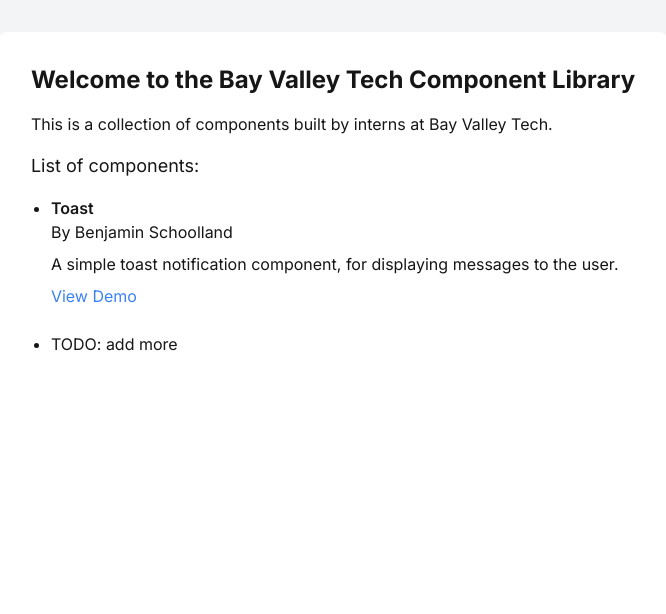
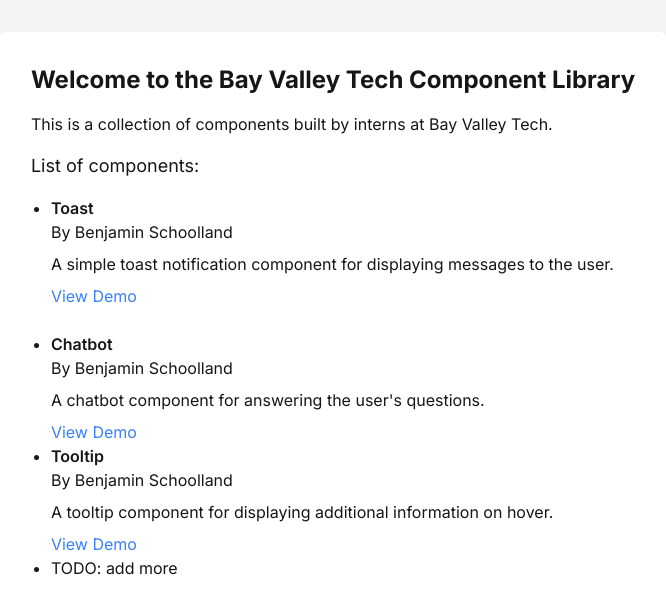
Before and after one commit to Operating-Owls/next-component-library, a Next.js app: page / in a window 1280 px wide. Shown: the top 614 px of the page, without its empty margins (307-973 px from the left). Built offline with nearby package versions, Linux system fonts and the light colour scheme.

Commit message:
feat: add links to all demo pages

```diff
--- a/app/page.js
+++ b/app/page.js
@@ -1,3 +1,5 @@
+'use client';
+import ToolTip from '@/components/tooltip'
 
 
 export default function Home() {
@@ -16,11 +18,37 @@
             By Benjamin Schoolland
           </p>
           <p className="mb-2">
-            A simple toast notification component, for displaying messages to the user.
+            A simple toast notification component for displaying messages to the user.
           </p>
           <p>
             <a href="/toast-demo" className="text-blue-500 hover:text-blue-700">View Demo</a>
           </p>
+        </li>
+        <li>
+          <h3 className="font-semibold">Chatbot</h3>
+          <p className="mb-2">
+            By Benjamin Schoolland
+          </p>
+          <p className="mb-2">
+            A chatbot component for answering the user's questions.
+          </p>
+          <p>
+            <a href="/chatbot-demo" className="text-blue-500 hover:text-blue-700">View Demo</a>
+          </p>
+        </li>
+        <li>
+          <h3 className="font-semibold">
+            Tooltip
+          </h3>
+          <p className="mb-2">
+            By Benjamin Schoolland
+          </p>
+          <p className="mb-2">
+            A tooltip component for displaying additional information on hover.
+          </p>
+          <ToolTip component={<p>Click here to go to the tooltip component!</p>}>
+          <a href="/tooltip-demo" className="text-blue-500 hover:text-blue-700">View Demo</a>
+          </ToolTip>
         </li>
         <li>
           <p>TODO: add more</p>
```
